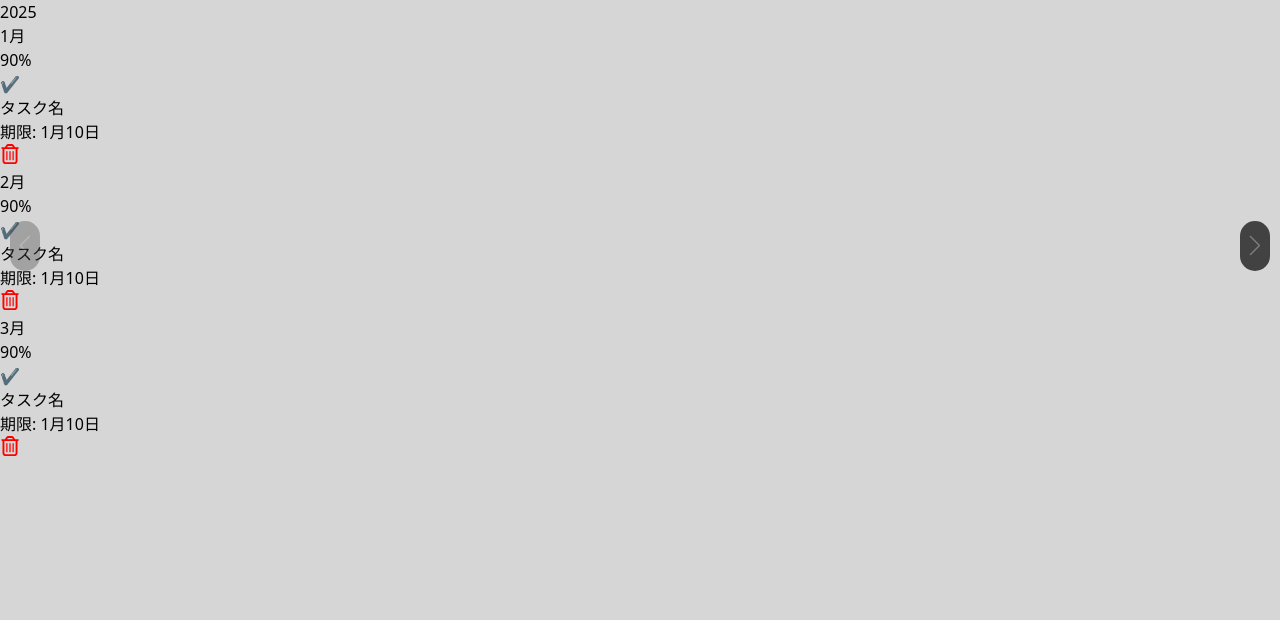
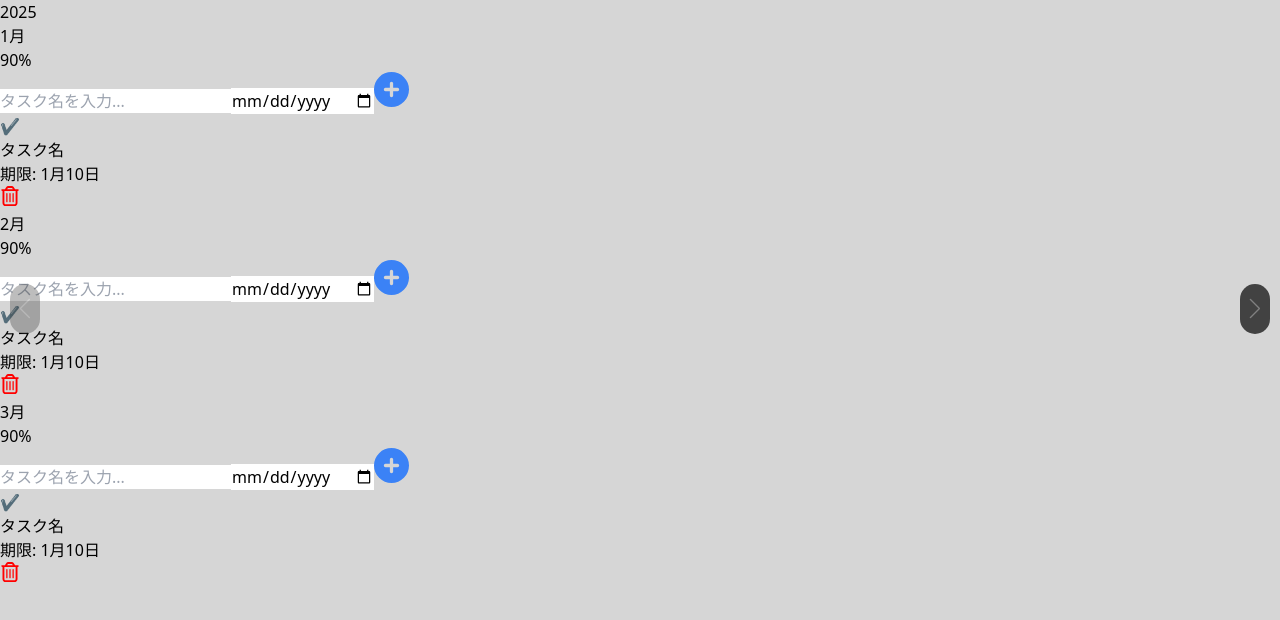
Before and after one commit to yugo55/master-task-list, a Next.js app: page /todo in a window 1280 px wide. Shown: the top 620 px of the page. Built offline with nearby package versions, Linux system fonts and the light colour scheme; sample sign-in values are in the browser's storage.

Commit message:
タスク追加UI完成

```diff
--- /dev/null
+++ b/src/app/components/TaskInput.tsx
@@ -0,0 +1,17 @@
+import { FaCirclePlus } from "react-icons/fa6";
+
+export default function TaskInput() {
+  return (
+    <div className="mb-2 flex items-center justify-between gap-3">
+      <input
+        type="text"
+        placeholder="タスク名を入力..."
+        className="bg-[#d6d6d6] border-b-2 border-white outline-none px-1 flex-grow"
+      />
+      <input type="date" className="bg-[#d6d6d6] outline-none" />
+      <button>
+        <FaCirclePlus size={35} color="#3b82f6" />
+      </button>
+    </div>
+  );
+}
--- a/src/app/components/TaskSwiper.tsx
+++ b/src/app/components/TaskSwiper.tsx
@@ -1,5 +1,6 @@
 import Card from "@/app/components/Card";
 import TodoHeader from "@/app/components/TodoHeader";
+import TaskInput from "@/app/components/TaskInput";
 import { Swiper, SwiperSlide } from "swiper/react";
 import { Navigation } from "swiper/modules";
 import "swiper/css";
@@ -17,18 +18,21 @@ export default function TaskSwiper() {
       <SwiperSlide className="!grid grid-cols-3 gap-14 mx-auto box-content">
         <div className="flex flex-col max-h-[85vh]">
           <TodoHeader month="1" />
+          <TaskInput />
           <div className="flex-grow overflow-y-auto">
             <Card />
           </div>
         </div>
         <div className="flex flex-col max-h-[85vh]">
           <TodoHeader month="2" />
+          <TaskInput />
           <div className="flex-grow overflow-y-auto">
             <Card />
           </div>
         </div>
         <div className="flex flex-col max-h-[85vh]">
           <TodoHeader month="3" />
+          <TaskInput />
           <div className="flex-grow overflow-y-auto">
             <Card />
           </div>
@@ -37,18 +41,21 @@ export default function TaskSwiper() {
       <SwiperSlide className="!grid grid-cols-3 gap-14 mx-auto box-content">
         <div className="flex flex-col max-h-[85vh]">
           <TodoHeader month="4" />
+          <TaskInput />
           <div className="flex-grow overflow-y-auto">
             <Card />
           </div>
         </div>
         <div className="flex flex-col max-h-[85vh]">
           <TodoHeader month="5" />
+          <TaskInput />
           <div className="flex-grow overflow-y-auto">
             <Card />
           </div>
         </div>
         <div className="flex flex-col max-h-[85vh]">
           <TodoHeader month="6" />
+          <TaskInput />
           <div className="flex-grow overflow-y-auto">
             <Card />
           </div>
@@ -57,18 +64,21 @@ export default function TaskSwiper() {
       <SwiperSlide className="!grid grid-cols-3 gap-14 mx-auto box-content">
         <div className="flex flex-col max-h-[85vh]">
           <TodoHeader month="7" />
+          <TaskInput />
           <div className="flex-grow overflow-y-auto">
             <Card />
           </div>
         </div>
         <div className="flex flex-col max-h-[85vh]">
           <TodoHeader month="8" />
+          <TaskInput />
           <div className="flex-grow overflow-y-auto">
             <Card />
           </div>
         </div>
         <div className="flex flex-col max-h-[85vh]">
           <TodoHeader month="9" />
+          <TaskInput />
           <div className="flex-grow overflow-y-auto">
             <Card />
           </div>
@@ -77,18 +87,21 @@ export default function TaskSwiper() {
       <SwiperSlide className="!grid grid-cols-3 gap-14 mx-auto box-content">
         <div className="flex flex-col max-h-[85vh]">
           <TodoHeader month="10" />
+          <TaskInput />
           <div className="flex-grow overflow-y-auto">
             <Card />
           </div>
         </div>
         <div className="flex flex-col max-h-[85vh]">
           <TodoHeader month="11" />
+          <TaskInput />
           <div className="flex-grow overflow-y-auto">
             <Card />
           </div>
         </div>
         <div className="flex flex-col max-h-[85vh]">
           <TodoHeader month="12" />
+          <TaskInput />
           <div className="flex-grow overflow-y-auto">
             <Card />
           </div>
```
